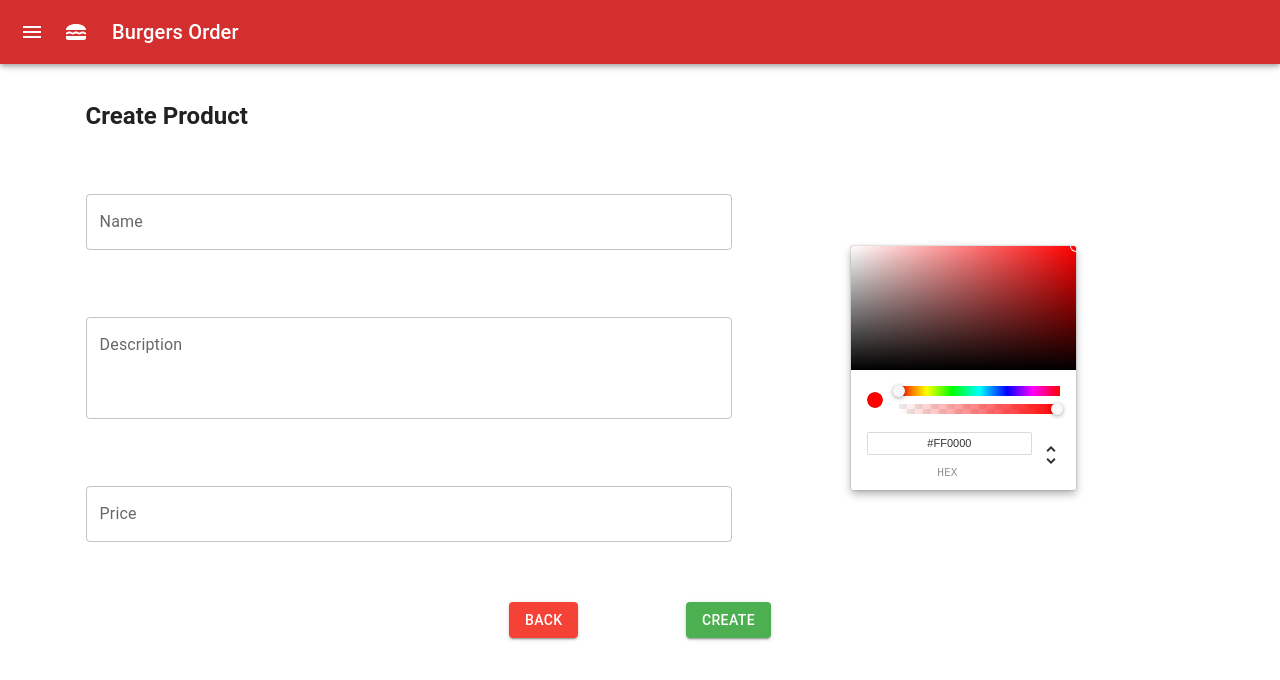
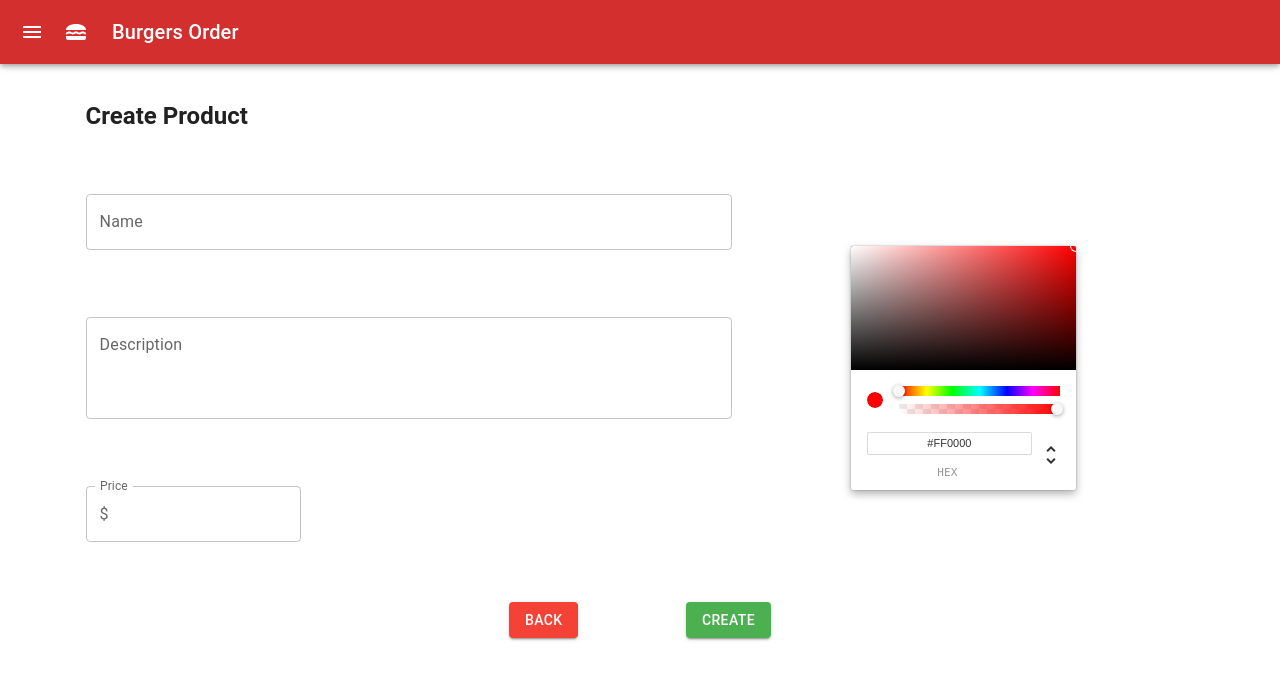
Before and after one commit to fransiri7/burgers-order-client, a React (Create React App) app: page /products/create in a window 1280 px wide. Shown: the top 680 px of the page. Built offline with nearby package versions, Linux system fonts and the light colour scheme.

Commit message:
arreglo de input name y price

```diff
--- a/src/modules/product/CreateProduct.jsx
+++ b/src/modules/product/CreateProduct.jsx
@@ -1,5 +1,5 @@
 import { React, useState } from "react";
-import { Button, Grid, Typography, TextField } from "@mui/material";
+import { Button, Grid, InputAdornment, Typography, TextField } from "@mui/material";
 import { ThemeProvider, createTheme } from "@mui/material/styles";
 import { grey, green, red } from "@mui/material/colors";
 import { ChromePicker } from "react-color";
@@ -43,7 +43,7 @@ export function CreateProduct() {
                             }}
                         >
                             <Grid item md={12}>
-                                <TextField id="name" name="name" type="text" label="Name" multiline fullWidth />
+                                <TextField id="name" name="name" type="text" label="Name" multiline rows={1} fullWidth />
                             </Grid>
                         </Grid>
                         <Grid
@@ -76,8 +76,18 @@ export function CreateProduct() {
                                 width: "100%"
                             }}
                         >
-                            <Grid item md={12}>
-                                <TextField id="price" name="price" type="number" min="0" label="Price" fullWidth />
+                            <Grid item md={4}>
+                                <TextField
+                                    id="price"
+                                    name="price"
+                                    type="number"
+                                    min="0"
+                                    label="Price"
+                                    fullWidth
+                                    InputProps={{
+                                        startAdornment: <InputAdornment position="start">$</InputAdornment>
+                                    }}
+                                />
                             </Grid>
                         </Grid>
                     </Grid>
```
